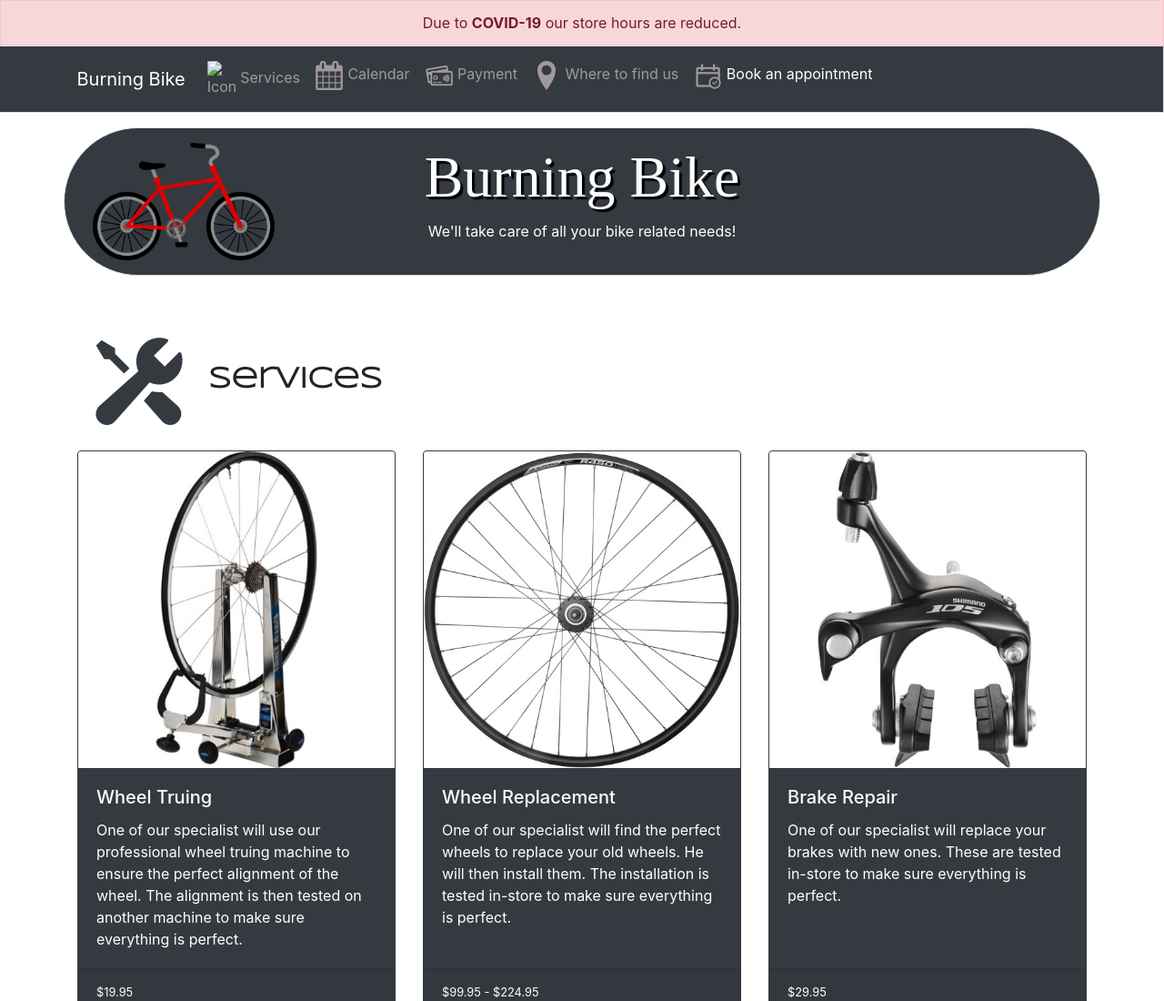
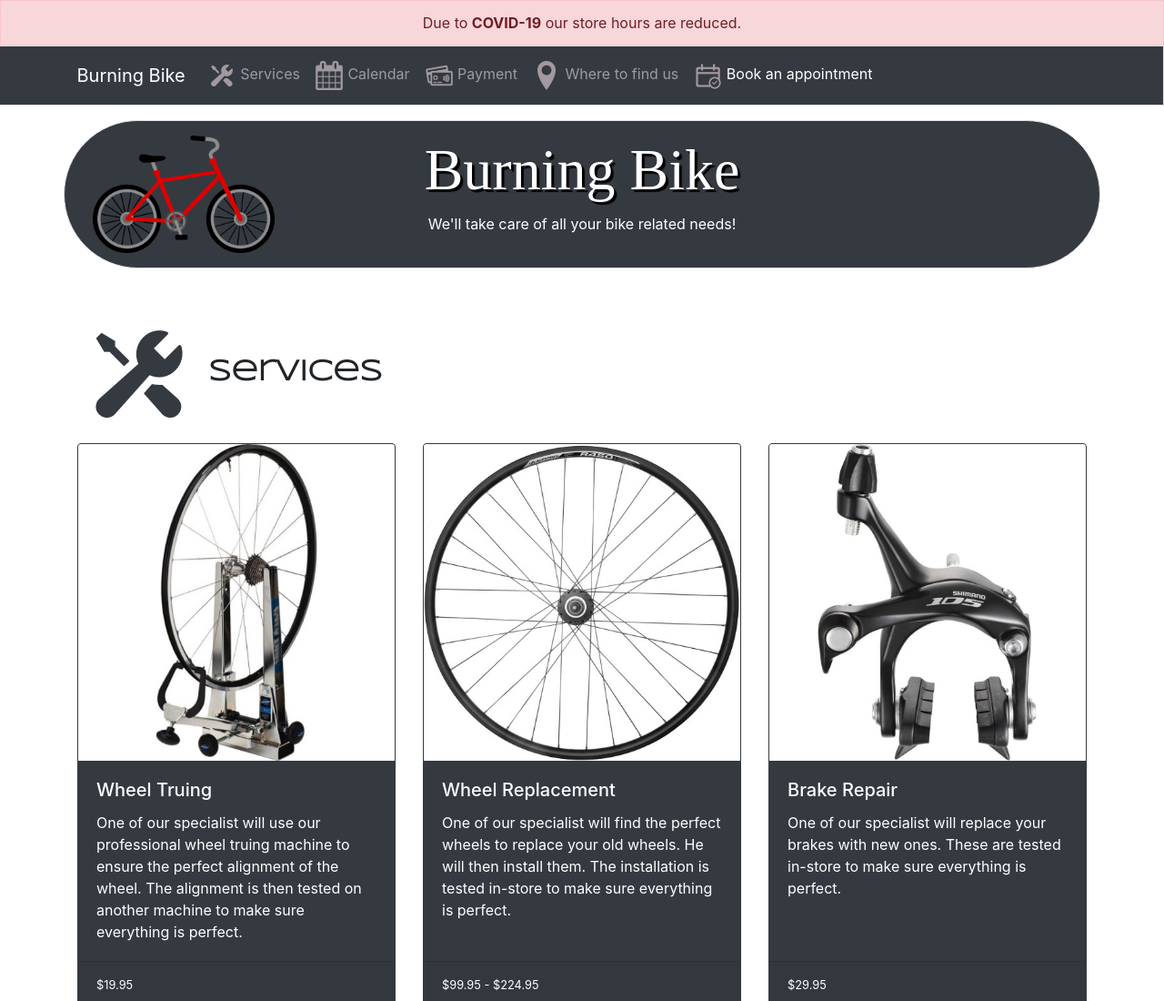
Before and after one commit to Tlapr231/SEG3525-Lab5, a plain HTML site: page index.html in a window 1280 px wide. Shown: the top 1100 px of the page at 91% size. Drawn offline with nearby package versions, Linux system fonts and the light colour scheme; a web font is replaced by a local one.

Commit message:
updated code to match new picture name

```diff
--- a/index.html
+++ b/index.html
@@ -63,7 +63,7 @@
                 <ul class="navbar-nav">
                     <li class="nav-item active" id="navService" onclick="activateNavBar()">
                         <!-- Image : https://www.iconfinder.com/icons/3668833/maintenance_repair_service_utilities_icon -->
-                        <a class="nav-link" href="#service"><img class="navicon" src="images/ServiceIcon.png"
+                        <a class="nav-link" href="#service"><img class="navicon" src="images/ServiceIconLight.png"
                                 alt="Icon"> Services<span class="sr-only">(current)</span></a>
                     </li>
                     <li class="nav-item" id="navCalendar" onclick="activateNavBar()">
```
